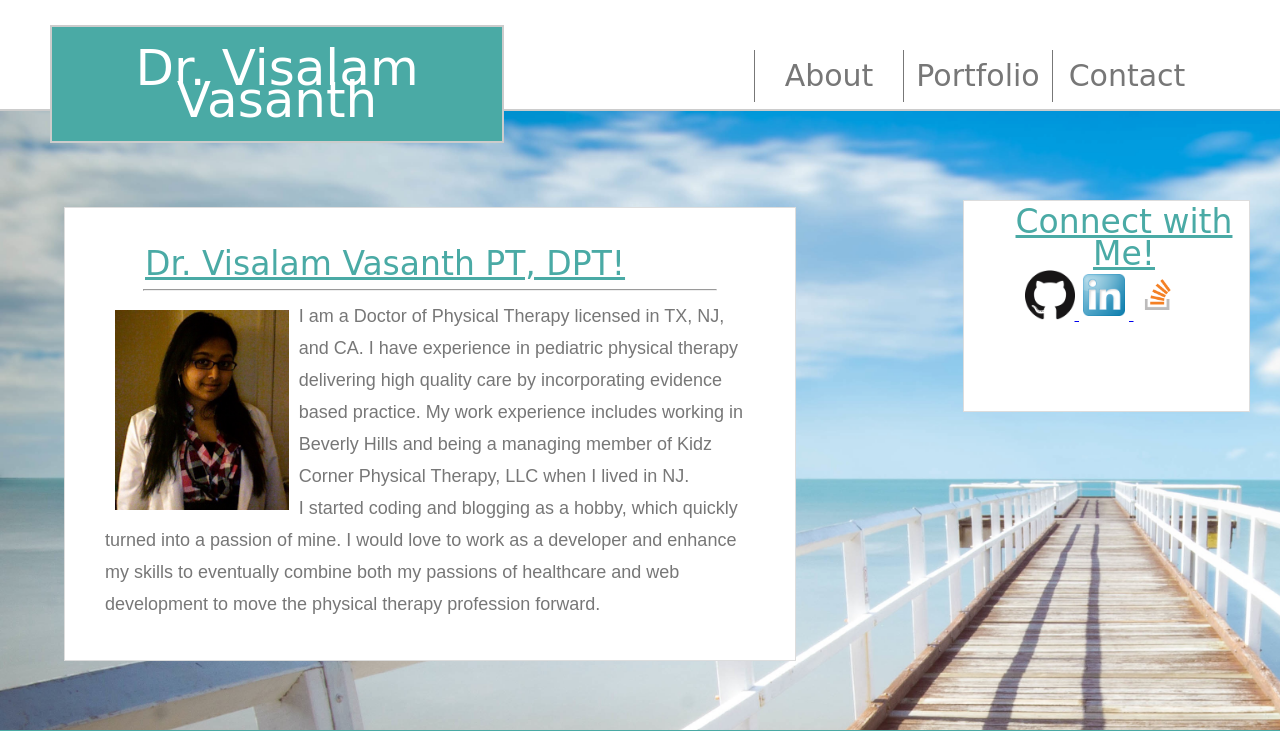
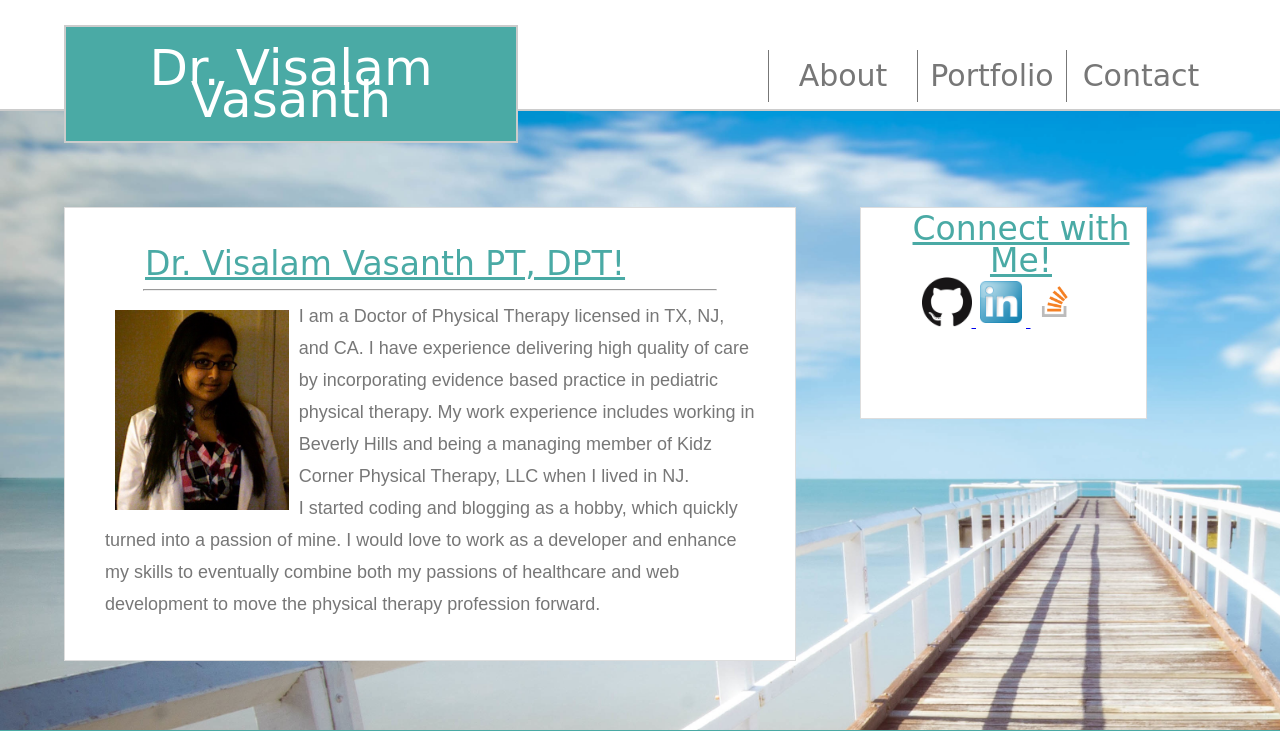
Before and after one commit to VisDPT/Basic-Portfolio, a PHP site: page /Index.html in a window 1280 px wide. Shown: the top 731 px of the page. Run offline with PHP 8.4, Linux system fonts and the light colour scheme; some web fonts are replaced.

Commit message:
Version5

```diff
--- a/Index.html
+++ b/Index.html
@@ -1,5 +1,5 @@
 <!DOCTYPE html>
-<html>
+<html lang="en">
 	<head>
 		<title> Meet Dr. Visalam Vasanth!</title>
 		<link rel="stylesheet" href="reset.css">
@@ -11,6 +11,7 @@
 	</head>
 
 	<body>
+
 <!-- -=================== START HEADER ===================== -->
 
 		<header>
@@ -40,6 +41,8 @@
 			</div>
 
 		</nav>
+
+
 <!-- ==================== END NAV ========================= -->
 
 
@@ -54,7 +57,7 @@
 
 				<!--About me -->
 
-				<p> I am a Doctor of Physical Therapy licensed in TX, NJ, and CA. I have experience in pediatric physical therapy delivering high quality care by incorporating evidence based practice. My work experience includes working in Beverly Hills and being a managing member of Kidz Corner Physical Therapy, LLC when I lived in NJ. </p>
+				<p> I am a Doctor of Physical Therapy licensed in TX, NJ, and CA. I have experience delivering high quality of care by incorporating evidence based practice in pediatric physical therapy. My work experience includes working in Beverly Hills and being a managing member of Kidz Corner Physical Therapy, LLC when I lived in NJ. </p>
 
 				<p> I started coding and blogging as a hobby, which quickly turned into a passion of mine. I would love to work as a developer and enhance my skills to eventually combine both my passions of healthcare and web development to move the physical therapy profession forward.  </p>
 
@@ -70,20 +73,19 @@
 
 			<!-- Git HUB -->
 				<a href= "https://github.com/VisDPT">
-				<img src="assets/images/GitHubLogo.png" alt="Vis's Github" id="connect"> </a>
+				<img src="assets/images/GitHubLogo.png" alt="Vis's Github" class="connect"> </a>
 
 			<!-- LINKED IN-->
 				<a href= "https://www.linkedin.com/in/visalam-vasanth-pt-dpt-811a0224">
-				<img src="assets/images/linkedin.png" alt="Vis's LinkedIn" id="connect"> </a>
+				<img src="assets/images/linkedin.png" alt="Vis's LinkedIn" class="connect"> </a>
 
 			<!-- STACKOVERFLOW-->
-				<a href= "http://stackoverflow.com/users/6606004/visdpt?tab=profile"><img src="assets/images/so-icon.png" alt="Vis's Stack Overflow" id="connect"> </a>
+				<a href= "http://stackoverflow.com/users/6606004/visdpt?tab=profile"><img src="assets/images/so-icon.png" alt="Vis's Stack Overflow" class="connect"> </a>
 		</aside>
 <!-- ================ ASIDE (CONNECT WITH ME) ============== -->
 
 
-
-<!-- ======================= FOOTER ======================== -->
+	<!-- ======================= FOOTER ======================== -->
 		<footer>
 		&copy; Copyright 2016 Visalam Vasanth
 		</footer>
--- a/assets/css/style.css
+++ b/assets/css/style.css
@@ -8,8 +8,9 @@ body {
     background-size: 170%, 170%;
     background-repeat: no-repeat;
     margin-top: 0;
+    margin-left: 0;
+  }
 
-  }
 
 /*------------HEADER -----------*/
 
@@ -17,7 +18,8 @@ body {
 		width:100%;
 		height: 109px;
 		margin: 0px;
-		margin-right:0;
+    margin-left:0px;
+    left:0;
     background-color: #ffffff;
     margin-top: 0;
     border-bottom: 2px solid #cccccc;
@@ -29,13 +31,14 @@ header {
     text-align: center;
     margin-top:25px;
     margin-right: 250px;
-    margin-left: 50px;
+    margin-left: 5%;
     font-size: 50px;
     color: white;
     background-color: #4aaaa5;
     float: left;
   	font-family: 'Clicker Script', cursive;
     border: 2px solid #cccccc;
+    ;
 }
 
 /*------------NAV -----------*/
@@ -68,12 +71,14 @@ header {
     color: white;
     border-left: solid 1px #777777;
     font-family: 'Clicker Script', cursive;
+    font-size: 40px;
 }
 
 /* --------------------  SECTION:  -------------------*/
 section {
     float: left;
     margin: 5% 5%;
+    margin-right: 5%;
     width: 650px;
     background-color:#ffffff;
     border: 1px solid #dddddd;
@@ -87,17 +92,14 @@ hr {
 }
 /* ------------ASIDE/CONNECT WITH ME ----------------*/
 aside {
-  margin-left: 25px;
+    margin-top: 5%;
     background-color: #ffffff;
     border: 1px solid #dddddd;
     width: 270px;
     height:200px;
-  margin-top: 57px;
     padding: 5px;
     text-align: center;
-  float:right;
-  margin-left: 10px;
-  margin-right: 30px;
+    float:left;
     padding-right: 20px;
 }
 
@@ -111,16 +113,17 @@ aside {
     padding-right: 10px
 }
 
-#connect{
+.connect{
     height:50px;
     background-color: none;
     border: none;
 }
 
       /*!!!!!!!!HOVER!!!!!!!!*/
-#connect:hover {
-  height:50px;
-  background-color: #4aaaa5;
+.connect:hover {
+    height:70px;
+    background-color: #777777;
+    color: white;
     border: none;
 }
 /* ----------------------FOOTER ------------------------*/
@@ -137,6 +140,7 @@ footer {
     clear: both;
     text-align: center;
     display: block;
+    left:0;
   /*!!!!!!!!!STICKY FOOTER !!!!!!!!*/
     height:20px;
     margin: 0 auto;
@@ -190,7 +194,6 @@ footer {
 
 #form-wrap{
     width:600px;
-
     background-color:white;
     margin: auto;
     margin-top: 20px;
@@ -224,6 +227,7 @@ textarea{
 fieldset{
     border:none;
     padding:5px;
+    font-family: 'Arial', 'Helvetica Neue', Helvetica, sans-serif;
 }
 
 .labelone {
```
Also changed, not shown: Portfolio.html (+6 -6 lines), contact.html (+6 -6 lines). Lines whose indentation alone changed are shown as unchanged.
